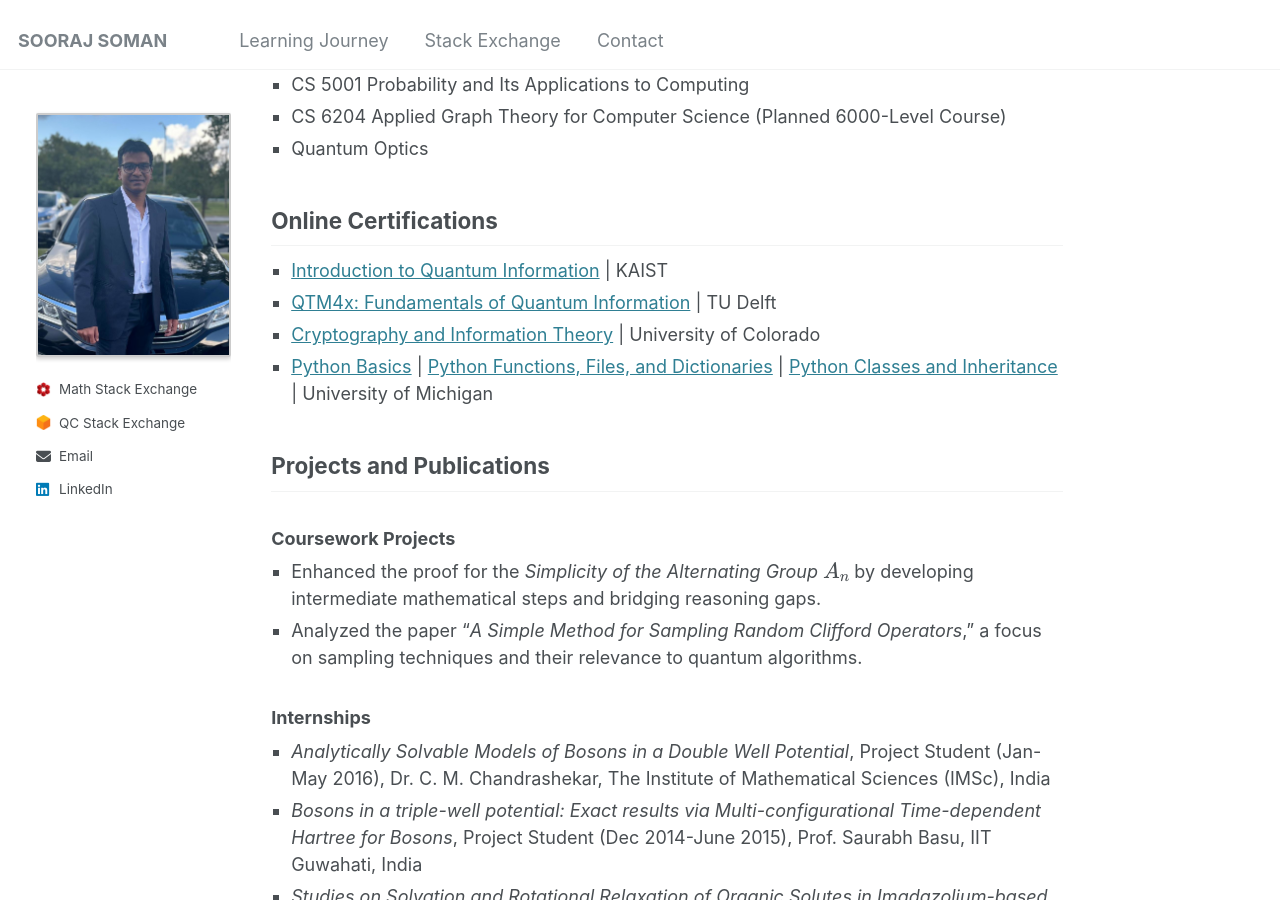
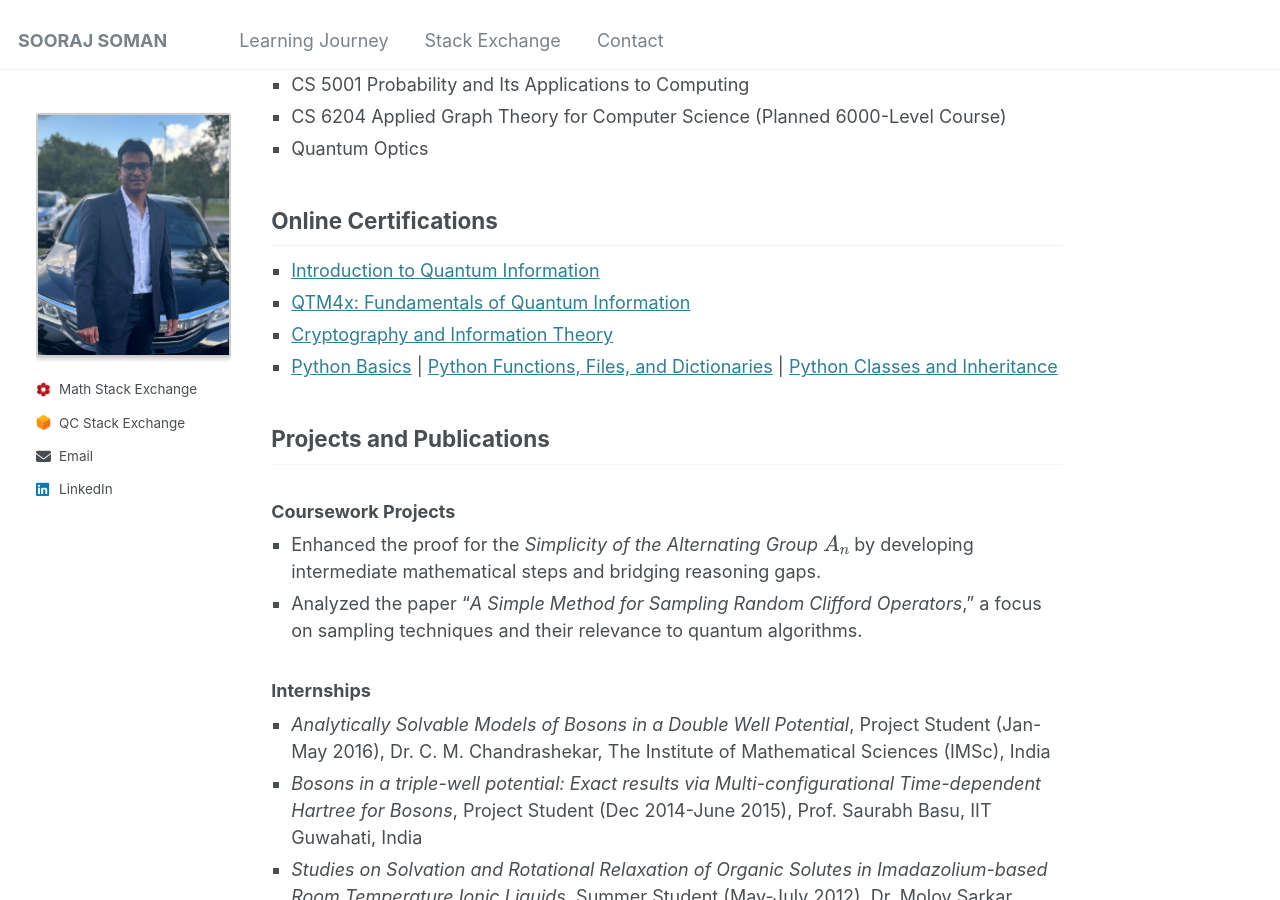
Before and after one commit to soorajss1729/soorajss1729.github.io, a Jekyll site: the page built from _pages/about.md, in a window 1280 px wide and 900 px high, scrolled down 1787 px. Built offline with Jekyll 4.4.1, drawn with Linux system fonts in a browser that asks for light colours.

Commit message:
Update about.md

```diff
--- a/_pages/about.md
+++ b/_pages/about.md
@@ -173,10 +173,10 @@ Cochin University of Science and Technology, 2017
 ## Online Certifications
 <div class="onln">
 <ul>
-    <li><a href="https://coursera.org/verify/PMB7ZTCZMX3D">Introduction to Quantum Information</a> | KAIST</li>
-    <li><a href="https://courses.edx.org/certificates/abb8551f8f65473cae0c5b8c076a8df4">QTM4x: Fundamentals of Quantum Information</a> | TU Delft</li>
-    <li><a href="https://coursera.org/verify/CZQLXDV8PUCX">Cryptography and Information Theory</a> | University of Colorado</li>
-    <li><a href="https://coursera.org/verify/47ZU4EQLWWXT">Python Basics</a> | <a href="https://coursera.org/verify/C7KZRJFGRHEY">Python Functions, Files, and Dictionaries</a> | <a href="https://coursera.org/verify/YHGHGH8WU6SR">Python Classes and Inheritance</a> | University of Michigan</li>
+    <li><a href="https://coursera.org/verify/PMB7ZTCZMX3D">Introduction to Quantum Information</a></li>
+    <li><a href="https://courses.edx.org/certificates/abb8551f8f65473cae0c5b8c076a8df4">QTM4x: Fundamentals of Quantum Information</a></li>
+    <li><a href="https://coursera.org/verify/CZQLXDV8PUCX">Cryptography and Information Theory</a></li>
+    <li><a href="https://coursera.org/verify/47ZU4EQLWWXT">Python Basics</a> | <a href="https://coursera.org/verify/C7KZRJFGRHEY">Python Functions, Files, and Dictionaries</a> | <a href="https://coursera.org/verify/YHGHGH8WU6SR">Python Classes and Inheritance</a></li>
 </ul>
 </div>
 
```
